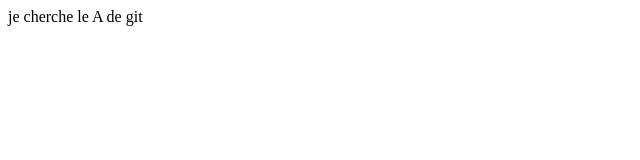
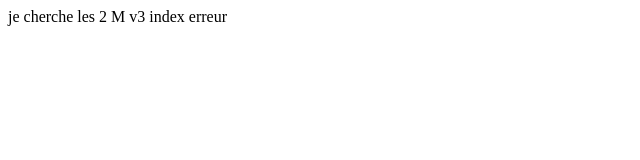
Before and after one commit to schloss444/remoteTest, a plain HTML site: page index.html in a window 1280 px wide. Shown: the whole page, without its empty margins (0-640 px from the left). Drawn offline with Linux system fonts and the light colour scheme.

Commit message:
nouvelle version de index.html

```diff
--- a/index.html
+++ b/index.html
@@ -7,7 +7,9 @@
 </head>
 <body>
 
-    je cherche le A de git
+    je cherche les  2 M v3
+
+    index erreur
 
 </body>
 </html>
```
